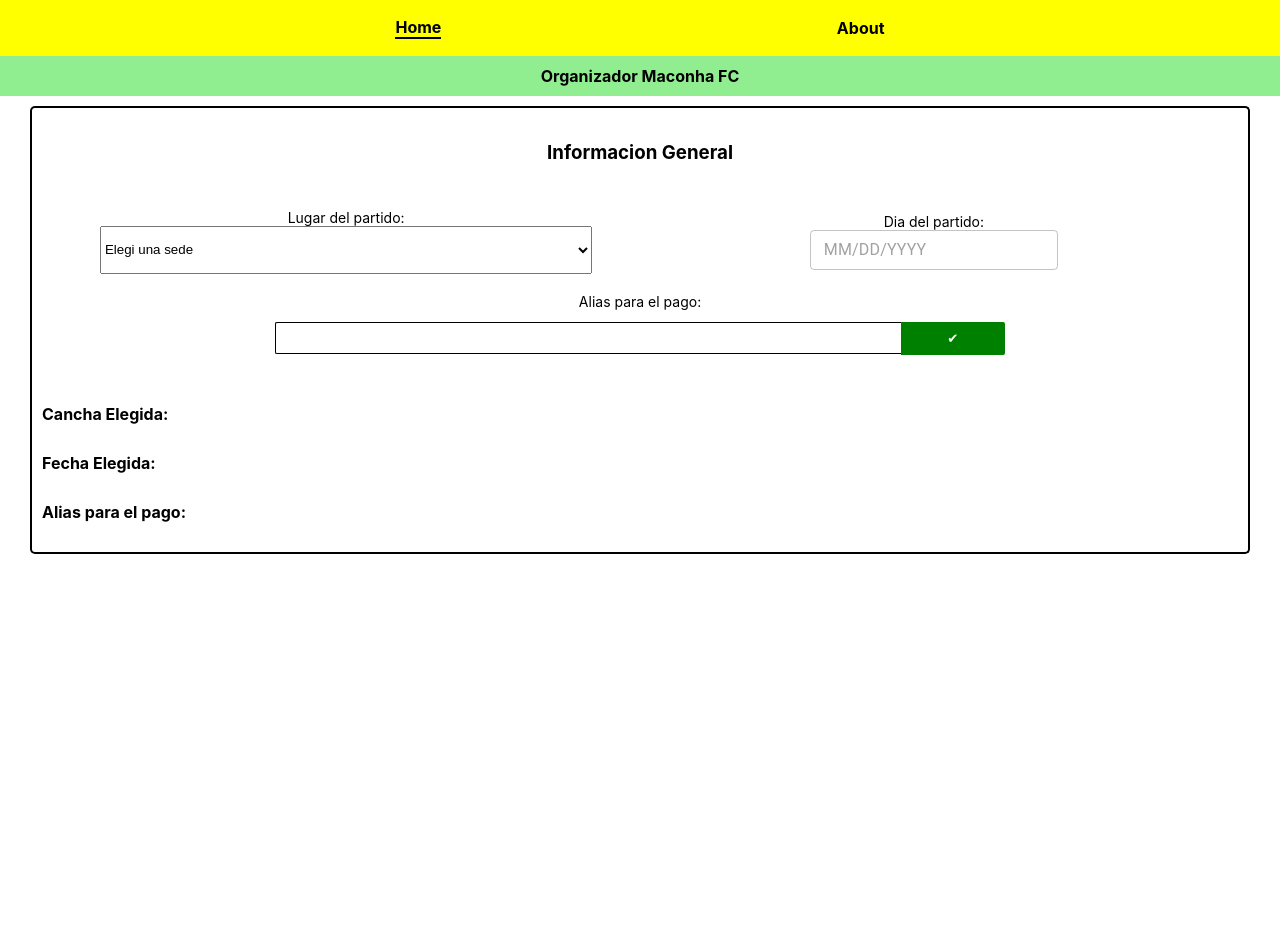
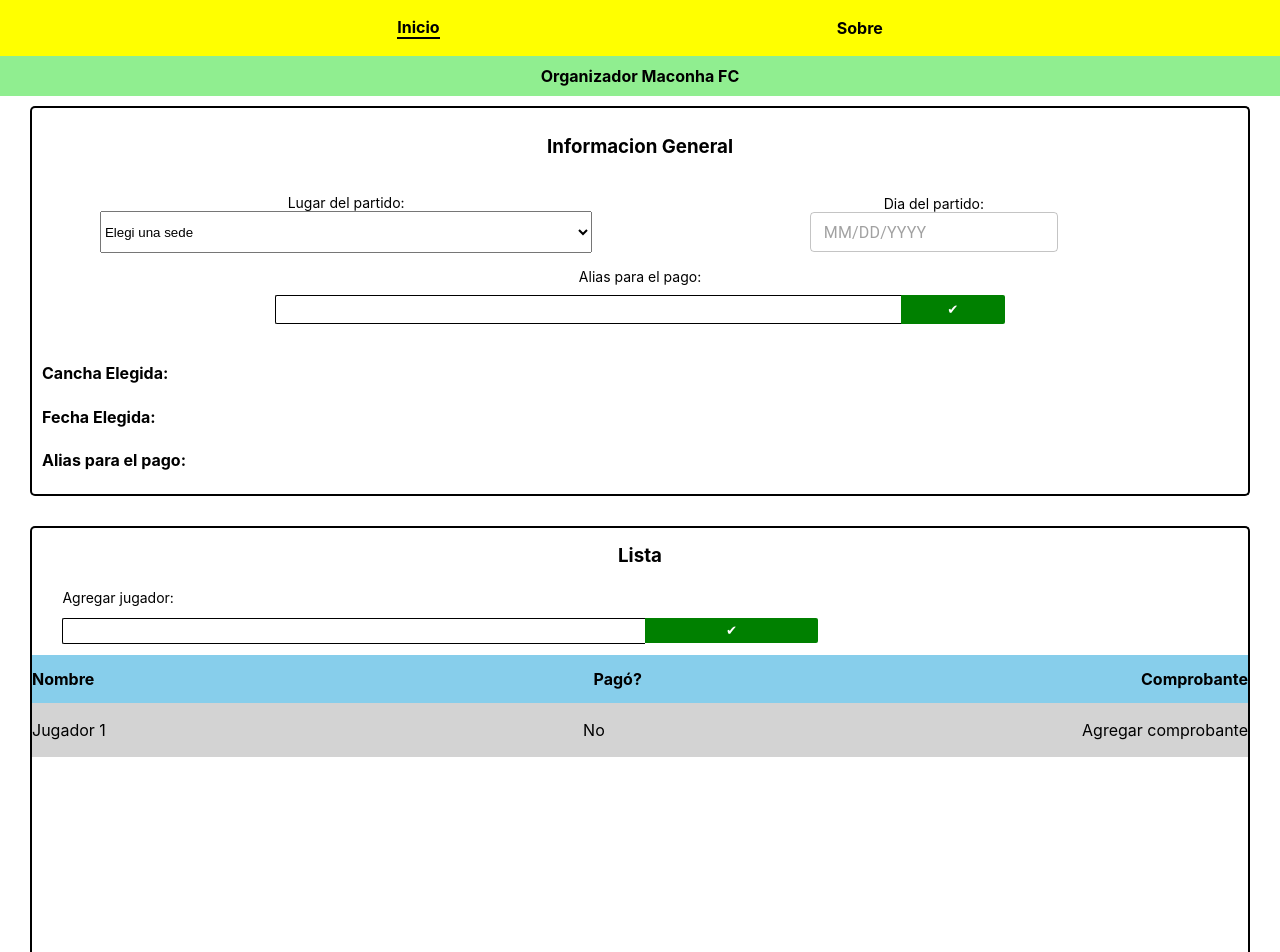
Before and after one commit to RafaelOviedo/fulbito-app, a React (Create React App) app: page / in a window 1280 px wide. Shown: the top 952 px of the page. Before the commit the page ends 800 px from the top, so only its background shows below. Built offline with nearby package versions, Linux system fonts and the light colour scheme.

Commit message:
update: adding styling and players list container

```diff
--- a/src/App.js
+++ b/src/App.js
@@ -6,7 +6,7 @@ import style from './App.module.css'
 
 function App() {
   return (
-    <div>
+    <div className={style.appContainer}>
       <NavBar />
       <div class={style.titleContainer}>Organizador Maconha FC</div>
       <Routes>
--- a/src/App.module.css
+++ b/src/App.module.css
@@ -1,3 +1,10 @@
+.appContainer {
+  display: flex;
+  flex-direction: column;
+  justify-content: center;
+  align-items: center;
+}
+
 .titleContainer {
   display: flex;
   justify-content: center;
--- a/src/components/About/About.js
+++ b/src/components/About/About.js
@@ -3,7 +3,9 @@ import style from './About.module.css';
 function About() {
   return (
     <div className={style.aboutComponent}>
-      About
+      <p>
+        Esta applicacion fue creada para organizar de mejor manera las partidas de los integrantes del Maconha FC.
+      </p>
     </div>
   )
 }
--- a/src/components/About/About.module.css
+++ b/src/components/About/About.module.css
@@ -2,6 +2,6 @@
   display: flex;
   justify-content: center;
   align-items: center;
-  width: 100%;
-  height: 10vh;
+  width: 90%;
+  height: 20vh;
 }
--- a/src/components/GeneralInfo/GeneralInfo.module.css
+++ b/src/components/GeneralInfo/GeneralInfo.module.css
@@ -3,7 +3,7 @@
   flex-direction: column;
   align-items: center;
   width: 100%;
-  height: 65%;
+  height: 40%;
 }
 
 .generalInfoTitleContainer {
--- a/src/components/Home/Home.js
+++ b/src/components/Home/Home.js
@@ -1,10 +1,12 @@
 import GeneralInfo from '../GeneralInfo/GeneralInfo';
+import PlayersList from '../PlayersList/PlayersList';
 import style from './Home.module.css';
 
 function Home() {
   return (
     <div className={style.homeContainer}>
       <GeneralInfo />
+      <PlayersList />
     </div>
   )
 }
--- a/src/components/Home/Home.module.css
+++ b/src/components/Home/Home.module.css
@@ -3,5 +3,5 @@
   flex-direction: column;
   align-items: center;
   width: 100%;
-  height: 88vh;
+  height: 1000px;
 }
--- a/src/components/NavBar/NavBar.js
+++ b/src/components/NavBar/NavBar.js
@@ -23,7 +23,7 @@ function NavBar() {
         className={style.homeLink}
         style={isHomeSelected ? { borderBottom: '2px solid #000' } : {}}
       >
-      Home
+      Inicio
       </Link>
       <Link
         to='/about'
@@ -31,7 +31,7 @@ function NavBar() {
         className={style.aboutLink}
         style={isAboutSelected ? { borderBottom: '2px solid #000' } : {}}
       >
-      About
+      Sobre
       </Link>
     </nav>
   )
--- /dev/null
+++ b/src/components/PlayersList/PlayersList.js
@@ -0,0 +1,37 @@
+import style from './PlayersList.module.css'
+
+function PlayersList() {
+  return (
+    <div className={style.playersListComponent}>
+      <div className={style.listTitleContainer}>
+        <h3>Lista</h3>
+      </div>
+
+      <div className={style.listContainer}>
+        <div className={style.playerInputContainer}>
+          <label className={style.playerInputLabel}>Agregar jugador:</label>
+          <div className={style.inputAndButtonContainer}>
+            <input className={style.playerInput} type='text' />
+            <button className={style.playerConfirmButton}>&#10004;</button>
+          </div>
+        </div>
+
+        <div className={style.listHeader}>
+          <div className={style.listHeaderColumn}>Nombre</div>
+          <div className={style.listHeaderColumn}>Pagó?</div>
+          <div className={style.listHeaderColumn}>Comprobante</div>
+        </div>
+
+        <div className={style.playersListContainer}>
+          <div className={style.playerRow}>
+            <div className={style.playerColumn}>Jugador 1</div>
+            <div className={style.playerColumn}>No</div>
+            <div className={style.playerColumn}>Agregar comprobante</div>
+          </div>
+        </div>
+      </div>
+    </div>
+  )
+}
+
+export default PlayersList;
--- /dev/null
+++ b/src/components/PlayersList/PlayersList.module.css
@@ -0,0 +1,94 @@
+.playersListComponent {
+  display: flex;
+  flex-direction: column;
+  align-items: center;
+  width: 100%;
+  height: 55%;
+  margin-top: 20px;
+}
+
+.listTitleContainer {
+  display: flex;
+  justify-content: center;
+  align-items: center;
+  width: 95%;
+  height: 10%;
+  border: 2px solid #000;
+  border-bottom: none;
+  border-radius: 5px 5px 0 0;
+  margin-top: 10px;
+}
+
+.listContainer {
+  display: flex;
+  flex-direction: column;
+  justify-content: start;
+  align-items: center;
+  width: 95%;
+  height: 90%;
+  border: 2px solid #000;
+  border-top: none;
+  border-radius: 0 0 5px 5px;
+}
+
+.playerInputContainer {
+  display: flex;
+  flex-direction: column;
+  justify-content: space-evenly;
+  align-items: flex-start;
+  width: 95%;
+  height: 15%;
+}
+.playerInputLabel {
+  font-size: 14px;
+}
+.inputAndButtonContainer {
+  display: flex;
+  justify-content: start;
+  align-items: center;
+  width: 100%;
+  height: 50%;
+}
+.playerInput {
+  width: 50%;
+  height: 60%;
+  border: 1px solid #000;
+  border-right: none;
+  border-radius: 2px 0 0 2px;
+}
+.playerConfirmButton {
+  width: 15%;
+  height: 70%;
+  border: none;
+  color: #fff;
+  background: green;
+  border-radius: 0 2px 2px 0;
+}
+.playerConfirmButton:active {
+  background: darkgreen;
+}
+
+.listHeader {
+  display: flex;
+  justify-content: space-between;
+  align-items: center;
+  width: 100%;
+  height: 10%;
+  background: skyblue;
+  font-weight: bold;
+}
+
+.playersListContainer {
+  width: 100%;
+  height: 75%;
+  /* border: 1px solid blue; */
+}
+.playerRow {
+  display: flex;
+  justify-content: space-between;
+  align-items: center;
+  width: 100%;
+  height: 15%;
+  background: lightgray;
+  /* border: 1px solid red; */
+}
```
